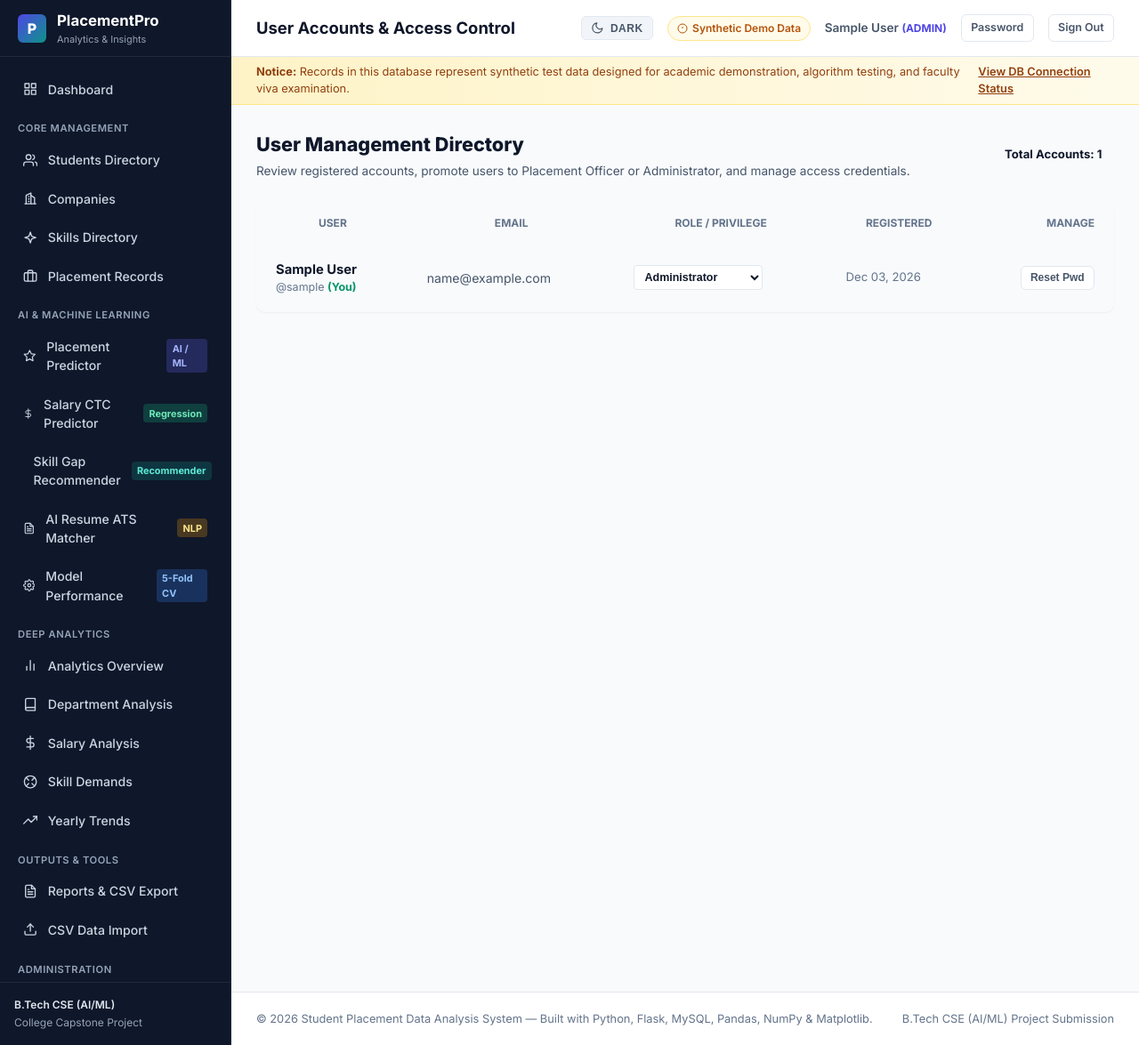
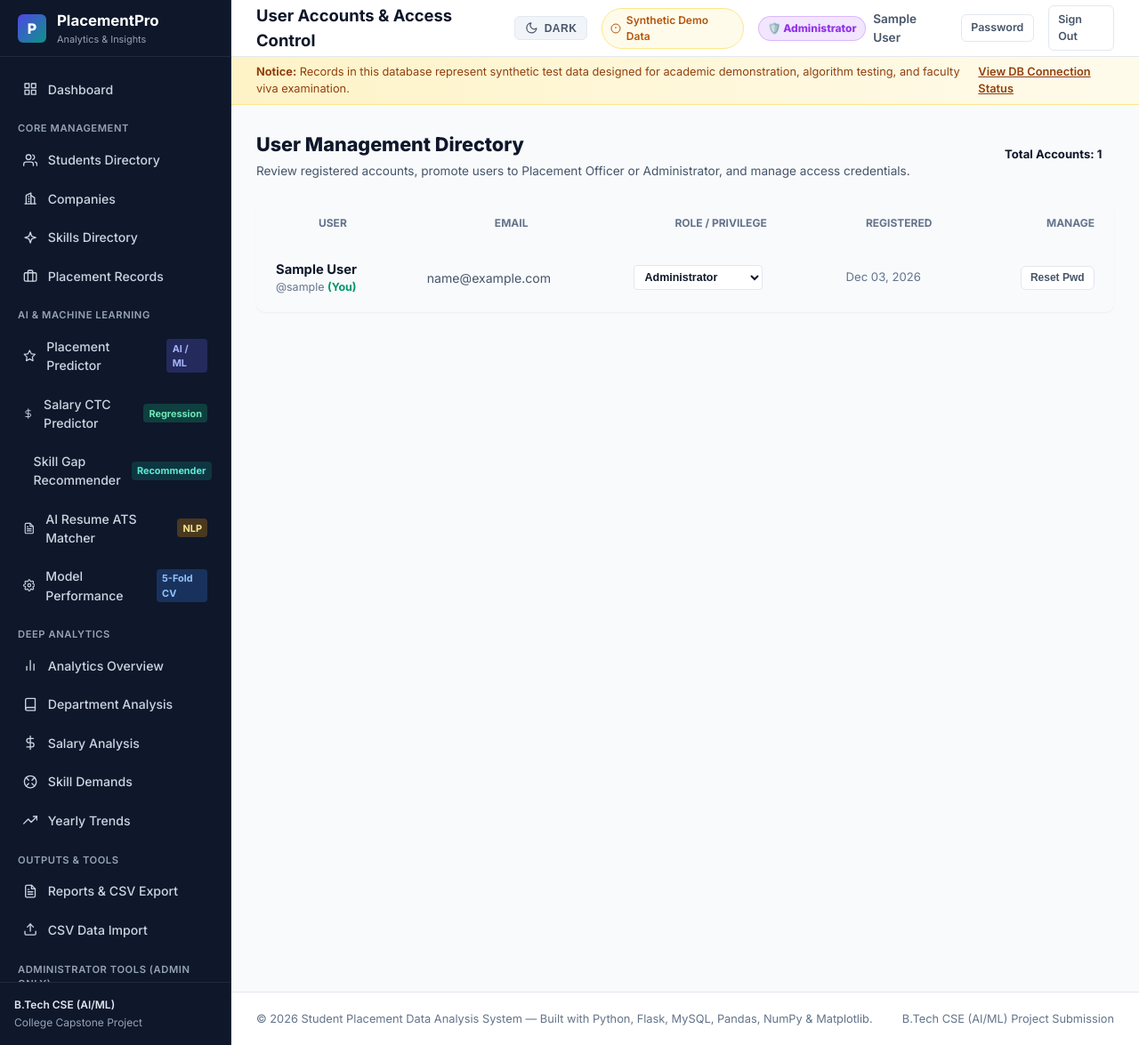
Before and after one commit to hemalatha24088-glitch/student-placement-data-analysis-system, a Flask app: page /admin/users in a window 1280 px wide. Shown: the whole page at 89% size. Run offline with Flask 3, Linux system fonts and the light colour scheme; the visitor is signed in with stand-in values (Sample User, id 1); parts of the project's set-up code (start-up, migrations or seed data) failed here and were passed over; some libraries are stand-ins or nearby versions.

Commit message:
feat(rbac): clarify administrator role indicators and exclusive admin tools navigation

```diff
--- a/app/templates/base.html
+++ b/app/templates/base.html
@@ -131,11 +131,11 @@
                 {% endif %}
 
                 {% if current_user_role == 'admin' %}
-                <div class="nav-section-title">Administration</div>
+                <div class="nav-section-title">Administrator Tools (Admin Only)</div>
                 <a href="{{ url_for('admin.list_users') }}" class="nav-item {% if 'admin.list_users' in request.endpoint %}active{% endif %}">
                     <svg class="icon" viewBox="0 0 24 24"><path d="M16 21v-2a4 4 0 0 0-4-4H5a4 4 0 0 0-4 4v2"></path><circle cx="9" cy="7" r="4"></circle><polyline points="16 11 18 13 22 9"></polyline></svg>
                     User Management
-                    <span style="background: rgba(168,85,247,0.25); color: #c084fc; font-size: 0.68rem; font-weight: 700; padding: 0.15rem 0.4rem; border-radius: 4px; margin-left: auto;">Admin</span>
+                    <span style="background: rgba(168,85,247,0.25); color: #c084fc; font-size: 0.68rem; font-weight: 700; padding: 0.15rem 0.4rem; border-radius: 4px; margin-left: auto;">Admin Only</span>
                 </a>
                 {% endif %}
 
@@ -177,9 +177,24 @@
                     </span>
 
                     {% if session.get('username') %}
-                        <span style="font-size: 0.85rem; color: var(--text-secondary); font-weight: 600;">
-                            {{ session.get('full_name') }} <span style="font-size: 0.75rem; color: var(--indigo-600); font-weight: 700; text-transform: uppercase;">({{ session.get('role') }})</span>
-                        </span>
+                        <div style="display: flex; align-items: center; gap: 0.5rem;">
+                            {% if current_user_role == 'admin' %}
+                                <span class="badge" style="background: rgba(168, 85, 247, 0.15); color: #9333ea; border: 1px solid rgba(168, 85, 247, 0.3); font-size: 0.75rem; font-weight: 800; padding: 0.25rem 0.6rem; border-radius: 9999px;">
+                                    🛡️ Administrator
+                                </span>
+                            {% elif current_user_role == 'placement_officer' %}
+                                <span class="badge" style="background: rgba(79, 70, 229, 0.15); color: #4f46e5; border: 1px solid rgba(79, 70, 229, 0.3); font-size: 0.75rem; font-weight: 800; padding: 0.25rem 0.6rem; border-radius: 9999px;">
+                                    💼 Placement Officer
+                                </span>
+                            {% else %}
+                                <span class="badge" style="background: rgba(16, 185, 129, 0.15); color: #059669; border: 1px solid rgba(16, 185, 129, 0.3); font-size: 0.75rem; font-weight: 800; padding: 0.25rem 0.6rem; border-radius: 9999px;">
+                                    🎓 Student
+                                </span>
+                            {% endif %}
+                            <span style="font-size: 0.85rem; color: var(--text-secondary); font-weight: 600;">
+                                {{ session.get('full_name') }}
+                            </span>
+                        </div>
                         <a href="{{ url_for('auth.change_password') }}" class="btn btn-secondary btn-sm" title="Change your password">Password</a>
                         <a href="{{ url_for('auth.logout') }}" class="btn btn-secondary btn-sm">Sign Out</a>
                     {% else %}
```
